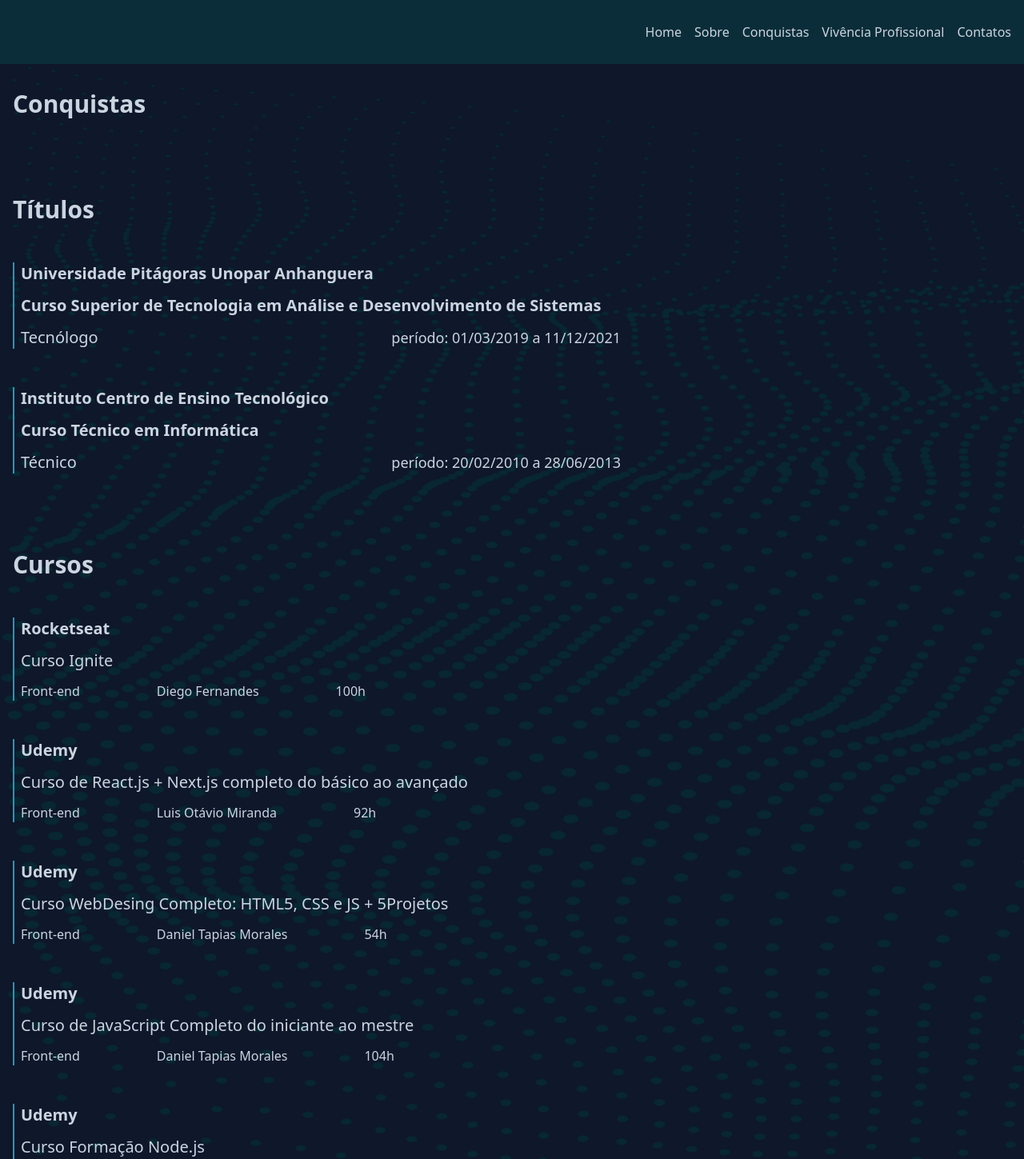
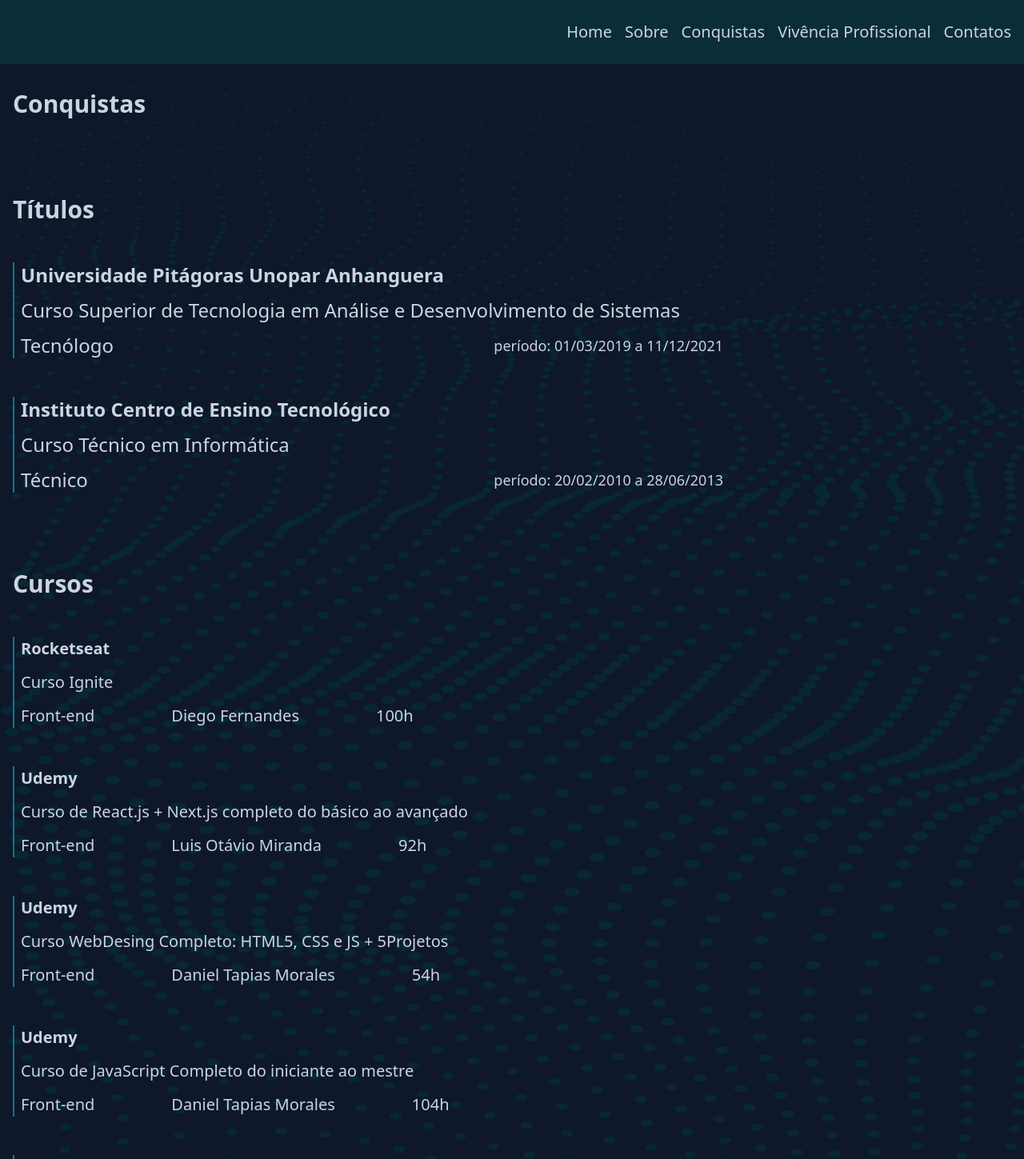
Before and after one commit to ernandesnenen/curriculo, a Next.js app: page /titulos in a window 1280 px wide. Shown: the top 1449 px of the page at 80% size. Built offline with nearby package versions, Linux system fonts and the light colour scheme.

Commit message:
fontes e cores

```diff
--- a/src/components/header.tsx
+++ b/src/components/header.tsx
@@ -6,7 +6,7 @@
 
 export function Header(){
     return(
-        <div className="bg-base flex justify-between items-center h-20 px-4 " >
+        <div className="bg-base-color flex justify-between items-center h-20 px-4 " >
             <div>
                 {/* <Link href="/">
                     <strong className="text-2xl text-slate-200"> Ernandes</strong>
--- a/src/components/menu.tsx
+++ b/src/components/menu.tsx
@@ -3,29 +3,29 @@
 export function Menu(){
     return(
 
-            <ul className=" flex gap-4">
-                    <Link  href="/"  className="py-24">
-                        <li className="  text-slate-300 hover:text-cyan-500" >
+            <ul className=" flex gap-4 text-base">
+                    <Link  href="/" >
+                        <li className="   hover:text-destaque text-slate-300" >
                             Home
                         </li>
                     </Link>
-                    <Link  href="/sobre" className="py-24">
-                        <li className=" hover:text-cyan-500 text-slate-300 " >
+                    <Link  href="/sobre">
+                        <li className=" hover:text-destaque text-slate-300 " >
                             Sobre
                         </li>
                     </Link>
-                    <Link  href="/titulos" className="py-24">
-                        <li className=" hover:text-cyan-500 text-slate-300" >
+                    <Link  href="/titulos">
+                        <li className=" hover:text-destaque text-slate-300" >
                             Conquistas
                         </li>
                     </Link>
-                    <Link  href="/vivencia" className="py-24">
-                        <li className=" hover:text-cyan-500 text-slate-300 " >
+                    <Link  href="/vivencia">
+                        <li className=" hover:text-destaque text-slate-300 " >
                             Vivência Profissional
                         </li>
                     </Link>
-                    <Link href="/contatos" className="py-24">
-                         <li className=" hover:text-cyan-500 text-slate-300 " >Contatos</li>
+                    <Link href="/contatos">
+                         <li className=" hover:text-destaque text-slate-300 " >Contatos</li>
                     </Link>
 
 
--- a/src/pages/contatos.tsx
+++ b/src/pages/contatos.tsx
@@ -1,8 +1,8 @@
 export default function Sobre(){
     return(
-        <main className="py-8 px-4">
+        <main className="py-8 px-4 text-base">
             <h1 className="text-3xl font-bold text-slate-300">Contatos</h1>
-            <address className="my-8 text-slate-300 text-xl">
+            <address className="my-8 text-slate-300">
                 E-mail:<br/>
                 nenenernan@gmail.com<br/>
                 Telefone:<br/>
--- a/src/pages/index.tsx
+++ b/src/pages/index.tsx
@@ -15,7 +15,7 @@
       bg-no-repeat
       bg-slate-900">
       <div>
-        <h1 className="text-3xl font-bold text-center ">Francisco <strong className="text-destaque">Ernandes</strong> de Castro Romão</h1>
+        <h1 className="text-3xl font-bold text-center ">Francisco <strong className="text-cyan-700">Ernandes</strong> de Castro Romão</h1>
       </div>
     </main>
   )
--- a/src/pages/sobre.tsx
+++ b/src/pages/sobre.tsx
@@ -1,8 +1,8 @@
 export default function Sobre(){
     return(
-        <main className="px-4 py-8 text-slate-300">
+        <main className="px-4 py-8 text-slate-300 text-base">
             <h1 className="text-3xl font-bold">Sobre</h1>
-            <div className="py-8 text-xl">
+            <div className="py-8">
                 <ul>
                     <li>Brasileiro, casado, 37 anos. </li>
                     <li>
@@ -16,7 +16,7 @@
             </div>
             <div className="">
             <h2 className="text-xl font-bold py-4">Um pouco mais</h2>
-                <p className="text-xl">Gosto de futebol, música e tecnologia, sou flexível, responsável, dedicado, tenho senso de organização,
+                <p>Gosto de futebol, música e tecnologia, sou flexível, responsável, dedicado, tenho senso de organização,
                  busco adquirir novos conhecimentos e procuro realizar todas as funções a mim atribuídas sempre
                  com eficiência e eficácia.</p>
             </div>
--- a/src/pages/titulos.tsx
+++ b/src/pages/titulos.tsx
@@ -1,54 +1,54 @@
 export default function Titulos(){
     return(
-        <main className="px-4 py-8 text-slate-300">
+        <main className="px-4 py-8 text-slate-300 text-base">
             <h1 className="text-3xl font-bold">Conquistas</h1>
             <section className="my-24 text-3xl font-bold">
                 <h2>Títulos</h2>
-                <div className="border-l-2 border-destaque px-2 my-12 space-y-3 max-w-3xl">
-                        <h2 className="text-xl font-bold">Universidade Pitágoras Unopar Anhanguera</h2>
-                        <p className="text-xl">Curso Superior de Tecnologia em Análise e Desenvolvimento de Sistemas</p>
-                        <p className="flex gap-2 sm:gap-4 items-center sm:justify-between"><strong className="text-xl font-normal ">Tecnólogo</strong> <span className="text-sm sm:text-lg font-normal ">período: 01/03/2019 a 11/12/2021</span></p>
+                <div className="border-l-2 border-destaque px-2 my-12 space-y-3 max-w-4xl">
+                        <h2 className="text-2xl font-bold">Universidade Pitágoras Unopar Anhanguera</h2>
+                        <p className="text-2xl font-normal">Curso Superior de Tecnologia em Análise e Desenvolvimento de Sistemas</p>
+                        <p className="flex gap-2 sm:gap-4 items-center sm:justify-between"><strong className="text-2xl font-normal ">Tecnólogo</strong> <span className="text-sm sm:text-lg font-normal ">período: 01/03/2019 a 11/12/2021</span></p>
                 </div>
-                <div className="border-l-2 border-destaque px-2 my-12 space-y-3 max-w-3xl">
-                        <h2 className="text-xl font-bold">Instituto Centro de Ensino Tecnológico </h2>
-                        <p className="text-xl">Curso Técnico em Informática</p>
-                        <p className="flex gap-2 sm:gap-4 items-center sm:justify-between"><strong className="text-xl font-normal ">Técnico</strong> <span className="text-sm sm:text-lg font-normal ">período: 20/02/2010 a 28/06/2013</span></p>
+                <div className="border-l-2 border-destaque px-2 my-12 space-y-3 max-w-4xl">
+                        <h2 className="text-2xl font-bold">Instituto Centro de Ensino Tecnológico </h2>
+                        <p className="text-2xl font-normal">Curso Técnico em Informática</p>
+                        <p className="flex gap-2 sm:gap-4 items-center sm:justify-between"><strong className="text-2xl font-normal ">Técnico</strong> <span className="text-sm sm:text-lg font-normal ">período: 20/02/2010 a 28/06/2013</span></p>
                 </div>
             </section>
             <section>
                 <h2 className="text-3xl font-bold">Cursos</h2>
 
                 <div className="border-l-2 border-destaque px-2 my-12 space-y-3">
-                    <h2 className="text-xl font-bold">Rocketseat</h2>
-                    <p className="text-xl">Curso Ignite</p>
+                    <h2 className=" font-bold">Rocketseat</h2>
+                    <p className="">Curso Ignite</p>
                     <p className="flex gap-4 sm:gap-24"><span>Front-end</span>Diego Fernandes<span>100h</span></p>
 
                 </div>
 
                 <div className="border-l-2 border-destaque px-2 my-12 space-y-3">
-                    <h2 className="text-xl font-bold">Udemy</h2>
-                    <p className="text-xl">Curso de React.js + Next.js completo do básico ao avançado</p>
+                    <h2 className=" font-bold">Udemy</h2>
+                    <p className="">Curso de React.js + Next.js completo do básico ao avançado</p>
                     <p className="flex gap-4 sm:gap-24"><span>Front-end</span>Luis Otávio Miranda<span>92h</span></p>
 
                 </div>
 
                 <div className="border-l-2 border-destaque px-2 my-12 space-y-3">
-                    <h2 className="text-xl font-bold">Udemy</h2>
-                    <p className="text-xl">Curso WebDesing Completo: HTML5, CSS e JS + 5Projetos</p>
+                    <h2 className=" font-bold">Udemy</h2>
+                    <p className="">Curso WebDesing Completo: HTML5, CSS e JS + 5Projetos</p>
                     <p className="flex gap-4 sm:gap-24"><span>Front-end</span>Daniel Tapias Morales<span>54h</span></p>
 
                 </div>
 
                 <div className="border-l-2 border-destaque px-2 my-12 space-y-3">
-                    <h2 className="text-xl font-bold">Udemy</h2>
-                    <p className="text-xl">Curso de JavaScript Completo do iniciante ao mestre</p>
+                    <h2 className=" font-bold">Udemy</h2>
+                    <p className="">Curso de JavaScript Completo do iniciante ao mestre</p>
                     <p className="flex gap-4 sm:gap-24"><span>Front-end</span>Daniel Tapias Morales<span>104h</span></p>
 
                 </div>
 
                 <div className="border-l-2 border-destaque px-2 my-12 space-y-3">
-                    <h2 className="text-xl font-bold">Udemy</h2>
-                    <p className="text-xl">Curso Formação Node.js</p>
+                    <h2 className=" font-bold">Udemy</h2>
+                    <p className="">Curso Formação Node.js</p>
                     <p className="flex gap-4 sm:gap-24"><span>Back-end</span>Victor Lima<span>50h</span></p>
 
                 </div>
--- a/src/pages/vivencia.tsx
+++ b/src/pages/vivencia.tsx
@@ -1,9 +1,9 @@
 export default function Vivencia(){
     return(
-        <main className="py-8 px-4 text-slate-300">
+        <main className="py-8 px-4 text-slate-300 text-base">
             <h1 className="text-3xl font-bold">Vivência Profissional</h1>
             <div className="my-8">
-               <p className="text-xl">
+               <p className="">
                Trabalhei de 2010 até 2020 no Centro Vocacional Tecnológico de Itaiçaba (CVT), neste período fui responsável por diversas funções
                 dentre elas fui instrutor de vários cursos como Word, Excel, Powerpoint, Internet, também estive em
                 Alguns projetos como Projovem, Educação de Jovens e Adultos (EJA), Garagem Digital e O Projeto de Inclusão SocioDigital (PISD) .
--- a/tailwind.config.js
+++ b/tailwind.config.js
@@ -9,12 +9,15 @@
   theme: {
     extend: {
       colors: {
-        'base': '#0b2d39',
-        'destaque': '#2596be',
+        'base-color': '#0b2d39',
+        'destaque': '#0e7490',
       },
       backgroundImage: {
         'bgbody': "url('/base.png')",
 
+      },
+      fontSize : {
+        base: '1.25rem'
       },
 
      },
```
Also changed, not shown: src/components/navbar.tsx (+3 -4 lines).
